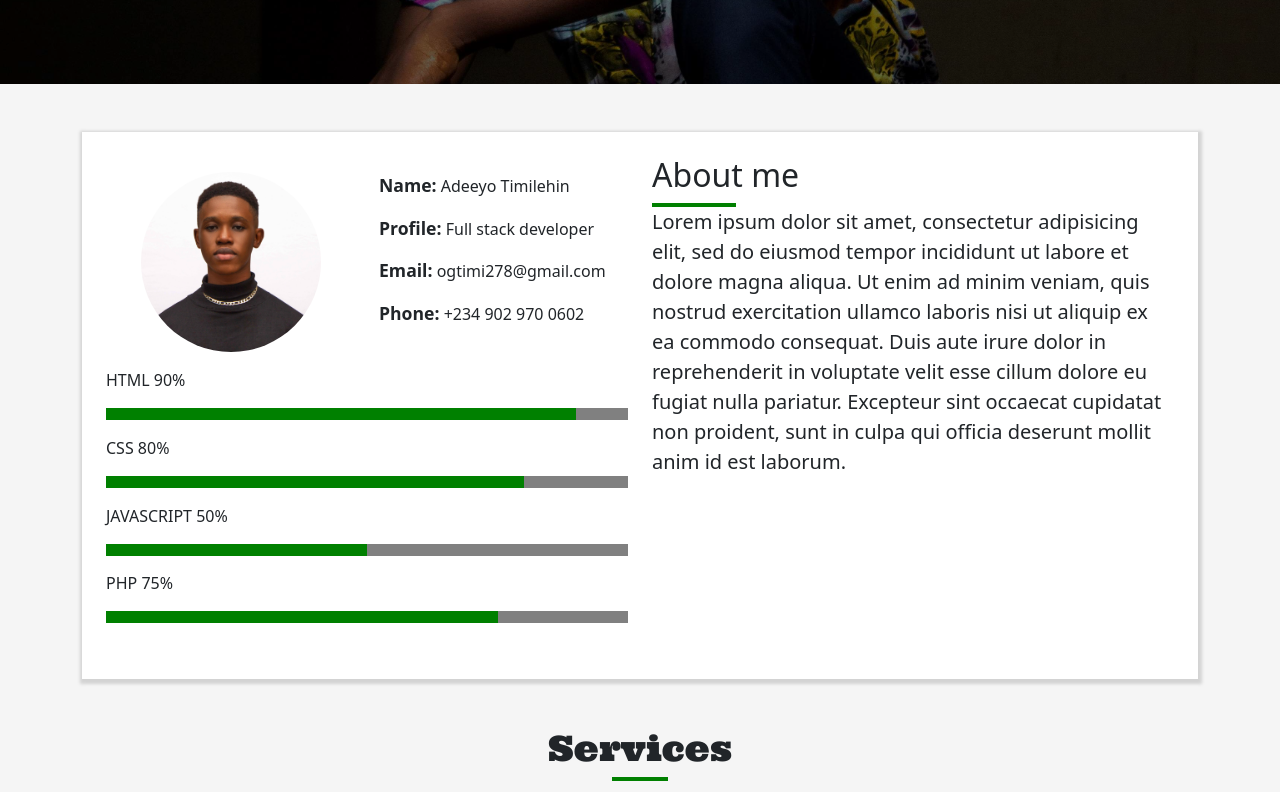
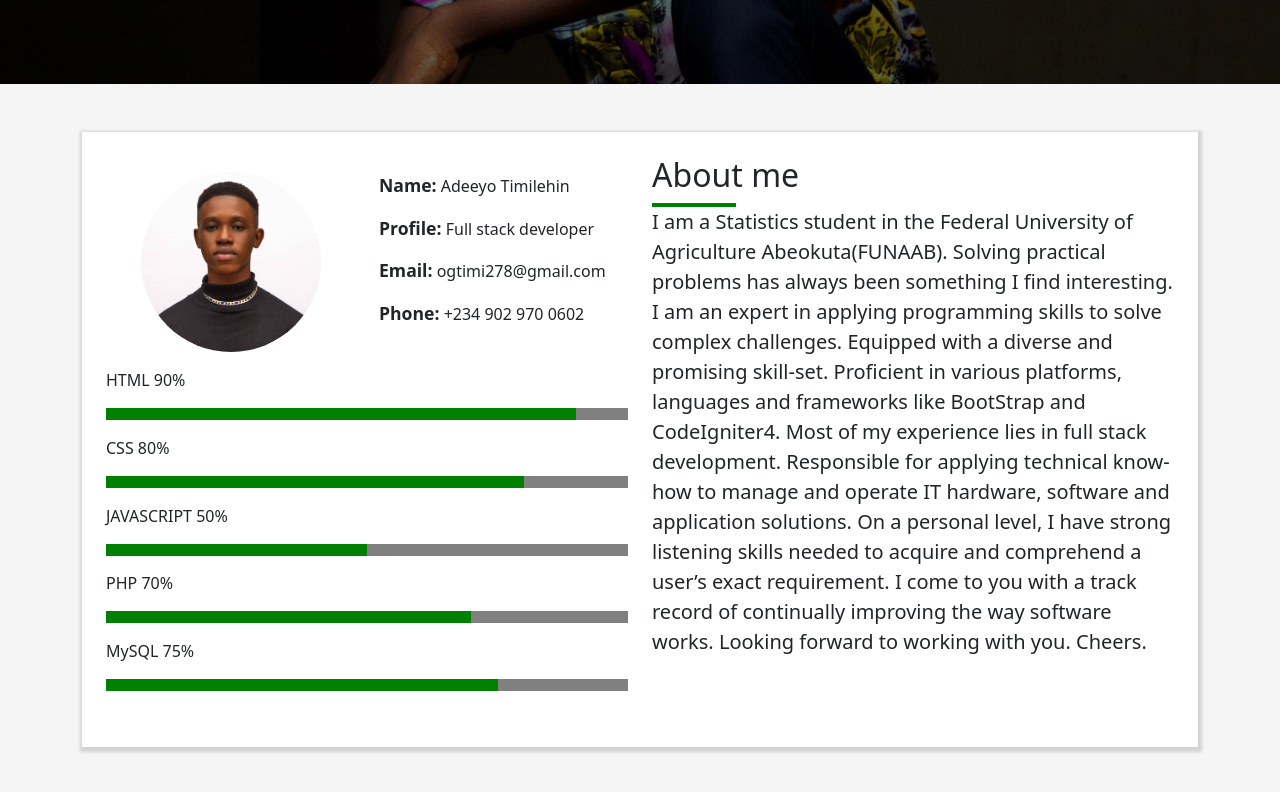
Before and after one commit to ogeet/portfolio, a plain HTML site: page index.html in a window 1280 px wide. Shown: the part 780-1572 px from the top of the page. Drawn offline with Linux system fonts and the light colour scheme; a web font is replaced by a local one.

Commit message:
Update index.html

```diff
--- a/index.html
+++ b/index.html
@@ -42,7 +42,7 @@
     <span class="wrap"></span>
   </div>
 </div>
-<div class="container scrollspy-example" data-bs-spy="scroll" data-bs-target="#navbar-example2" data-bs-offset="0" tabindex="0">
+<div class="container">
   <div class="bg-contain p-4 mt-5">
     <div class="row">
       <div class="col-md-6 mt-3 mb-3">
@@ -74,7 +74,11 @@
           <div class="rate-container">
             <div class="rate" style="width: 50%"></div>
           </div>
-          <p>PHP 75%</p>
+          <p>PHP 70%</p>
+          <div class="rate-container">
+            <div class="rate" style="width: 70%"></div>
+          </div>
+          <p>MySQL 75%</p>
           <div class="rate-container">
             <div class="rate" style="width: 75%"></div>
           </div>
@@ -83,12 +87,7 @@
       <div class="col-md-6 mb-3">
         <h2 class="" id="about">About me</h2>
         <div class="line-deco"></div>
-        <p class="fs-5">Lorem ipsum dolor sit amet, consectetur adipisicing elit, sed do eiusmod
-        tempor incididunt ut labore et dolore magna aliqua. Ut enim ad minim veniam,
-        quis nostrud exercitation ullamco laboris nisi ut aliquip ex ea commodo
-        consequat. Duis aute irure dolor in reprehenderit in voluptate velit esse
-        cillum dolore eu fugiat nulla pariatur. Excepteur sint occaecat cupidatat non
-        proident, sunt in culpa qui officia deserunt mollit anim id est laborum.</p>
+        <p class="fs-5">I am a Statistics student in the Federal University of Agriculture Abeokuta(FUNAAB). Solving practical problems has always been something I find interesting. I am an expert in applying programming skills to solve complex challenges. Equipped with a diverse and promising skill-set. Proficient in various platforms, languages and frameworks like BootStrap and CodeIgniter4. Most of my experience lies in full stack development. Responsible for applying technical know-how to manage and operate IT hardware, software and application solutions. On a personal level, I have strong listening skills needed to acquire and comprehend a user’s exact requirement. I come to you with a track record of continually improving the way software works. Looking forward to working with you. Cheers.</p>
       </div>
     </div>
   </div>
```
